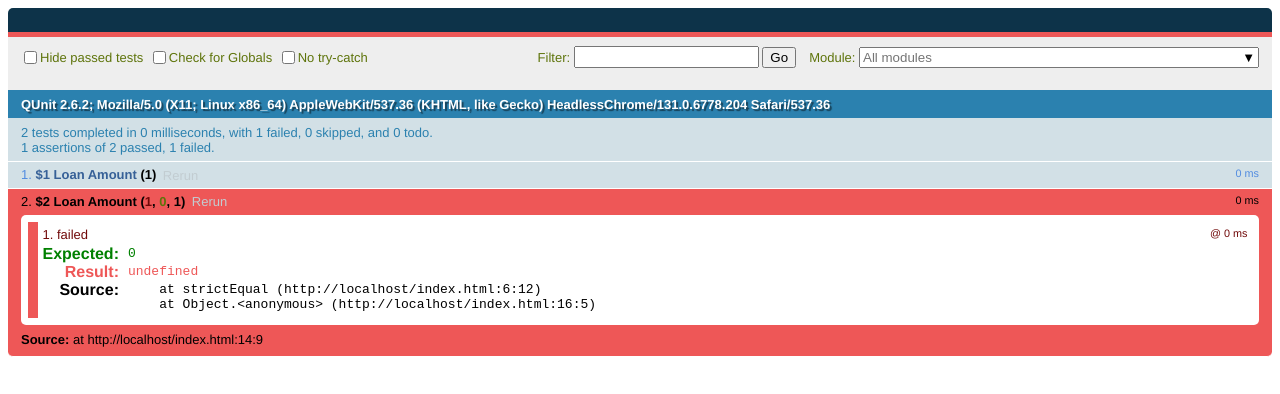
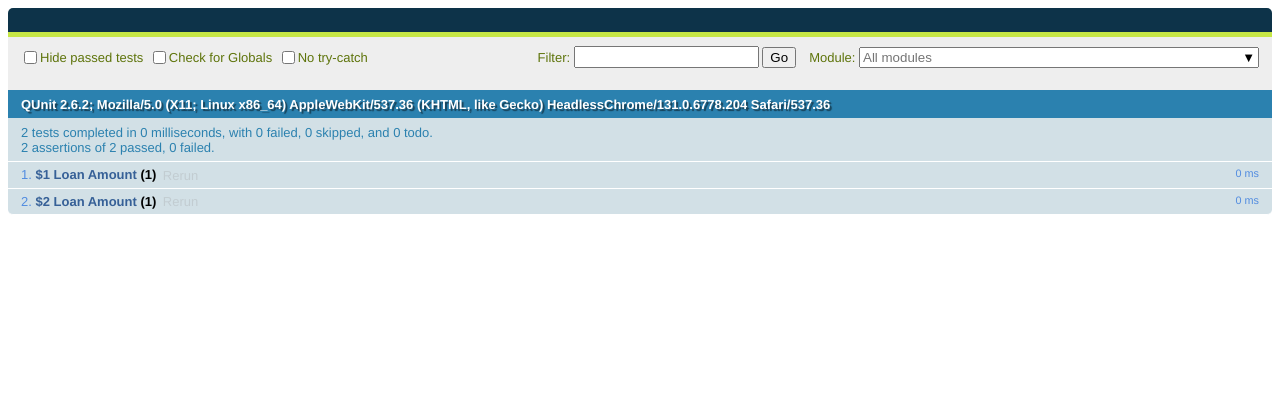
Before and after one commit to FagnerMartinsBrack/jack-the-moneylender, a plain HTML site: page index.html in a window 1280 px wide. Drawn offline with Linux system fonts and the light colour scheme.

Commit message:
:white_check_mark: Return expected result from 'interestToPayForDollars()'

```diff
--- a/index.html
+++ b/index.html
@@ -12,7 +12,9 @@
   });
 
   QUnit.test('$2 Loan Amount', (assert) => {
-    const interestToPayForDollars = () => {};
+    const interestToPayForDollars = () => {
+      return 0;
+    };
     strictEqual({ expected: 0, actual: interestToPayForDollars(2) }, assert);
   });
 </script>
```
